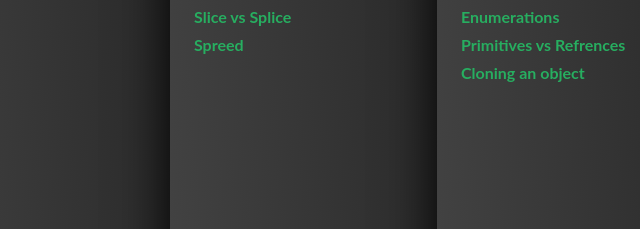
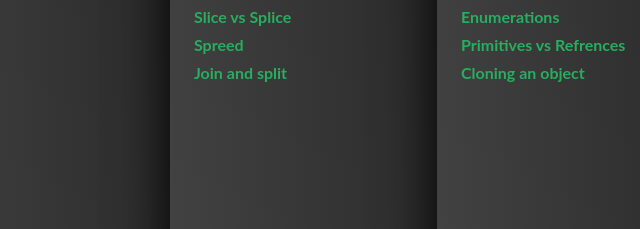
Before and after one commit to HesamMarshal/javascript_tutorial, a plain HTML site: page table_of_content.html in a window 1280 px wide. Shown: the part 349-578 px from the top of the page, 414-1054 px from the left. Drawn offline with Linux system fonts and the light colour scheme.

Commit message:
add split join link

```diff
--- a/table_of_content.html
+++ b/table_of_content.html
@@ -57,6 +57,7 @@
                 <li><a href="05_Arrays/05_combine_push.js" target="_blank">Concat vs Push</a></li>
                 <li><a href="05_Arrays/06_slice_splics.js" target="_blank">Slice vs Splice</a></li>
                 <li><a href="05_Arrays/07_spreed.js" target="_blank">Spreed</a></li>
+                <li><a href="05_Arrays/08_join_split.js" target="_blank">Join and split</a></li>
 
             </ul>
         </article>
```
